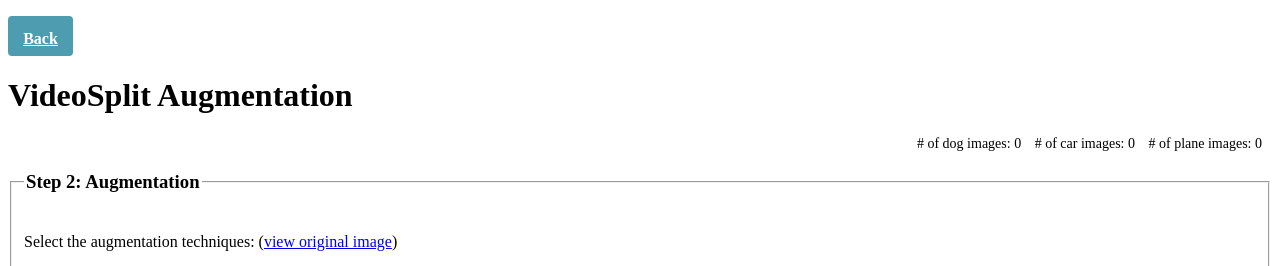
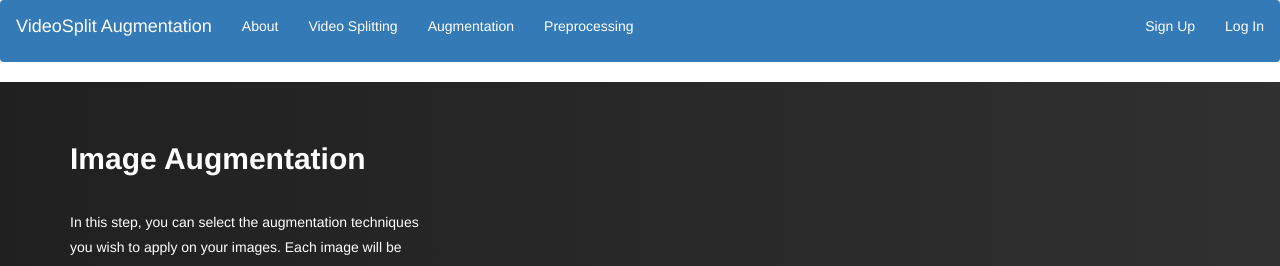
Before and after one commit to Santript/SplitVideoAugmentation, a Flask app: page /augmentation in a window 1280 px wide. Shown: the top 266 px of the page. Run offline with Flask 2, Linux system fonts and the light colour scheme; some libraries are stand-ins or nearby versions.

Commit message:
Page styling all done and process confirmed works

```diff
--- a/visualization2/server/app.py
+++ b/visualization2/server/app.py
@@ -44,7 +44,6 @@ def allProcesses():
 	updateSubjectMatter()
 	uploadVideoFileAndRun()
 	updateSubjectMatterJson()
-	removeCloseFrames()
 
 	#writing to json file
 	#with open("static/json/data.json", "w") as read_file:
@@ -111,12 +110,15 @@ def uploadVideoFileAndRun():
 				v2fFile = open(r'videoToFrames.py', 'r').read()
 				#executing py script
 				log.LOG_INFO("Splitting video into frames-----------------------------------------")
-				return exec(v2fFile)
+				exec(v2fFile)
+
+				#removing similar frames
+				log.LOG_INFO("removing frames------------------------------------------------------")
+
+				removeSomeFrames.removeFrames(crucialData["step_1"]["subject_matter"].split(" "))
 
 		else:
 			log.LOG_INFO("unable to save video and execute py script")
-
-		#checking if POST request was received
 
 
 
@@ -137,15 +139,6 @@ def updateSubjectMatterJson():
 	with open("static/json/step_1.json", "w") as write_file:
 		json.dump(crucialData, write_file, indent=2)
 		write_file.close()
-
-
-def removeCloseFrames():
-	if request.method == "POST":
-		removeFramesConfirmation = request.get_json()
-
-		if removeFramesConfirmation == "Remove Frames":
-			log.LOG_INFO("removing frames------------------------------------------------------")
-			removeSomeFrames.removeFrames(sm_list)
 
 
 #receives confirmation POST request from js file and then runs videoToFrames.py, which generates all the frames and places them in dataset directory
@@ -183,6 +176,7 @@ def changeAugmentationMethods():
 	if request.method == "POST":
 		augmentationMethods = request.get_json()
 
+		#setting augmentation in json file
 		augmentationData["step_2"]["makeGrayScale"] = augmentationMethods["makeGrayScale"]
 		augmentationData["step_2"]["addEmboss"] = augmentationMethods["addEmboss"]
 		augmentationData["step_2"]["addEdgeEnhance"] = augmentationMethods["addEdgeEnhance"]
@@ -193,6 +187,7 @@ def changeAugmentationMethods():
 		augmentationData["step_2"]["xShearImg"] = augmentationMethods["xShearImg"]
 		augmentationData["step_2"]["yShearImg"] = augmentationMethods["yShearImg"]
 
+		#writing to json file
 		with open("static/json/step_2.json", "w") as write_file:
 			json.dump(augmentationData, write_file, indent=2)
 			write_file.close()
--- a/visualization2/server/static/styles/index.js
+++ b/visualization2/server/static/styles/index.js
@@ -28,8 +28,8 @@ Sends subject matter to server as POST request using ajax
 function sendSubjectMatter(){
 
 	$('#first_select li').on('click', function(){
-		$(".btn:first-child").text($(this).text());
-		$(".btn:first-child").val($(this).text());
+		$("#subj_button").text($(this).text());
+		$("#subj_button").val($(this).text());
 
 	    var subject_matter = $(this).text();
 
@@ -148,6 +148,11 @@ function showAugmentationMethods(){
 	augmentationDiv.style.display = "block";
 }
 
+// function showLoader(){
+// 	var loader = document.getElementById("my_loader");
+// 	setTimeout(() => {  loader.style.display = "block"; }, 2000);
+// }
+
 function showFrameProgress(){
 	document.getElementById("frameProgress").style.display = "inline";
 }
--- a/visualization2/server/static/styles/main.css
+++ b/visualization2/server/static/styles/main.css
@@ -260,11 +260,12 @@ input#yShearImg[type=checkbox]:checked + label {
 
 .loader {
 	border: 5px solid #f3f3f3;
+	margin-left: 550px;
 	border-radius: 50%;
 	border-top: 5px solid #3498db;
 	width: 40px;
 	height: 40px;
-	-webkit-animation: spin 2s linear infinite; /* Safari */
+	-webkit-animation: spin 2s linear infinite;
 	animation: spin 2s linear infinite;
 }
 
--- a/visualization2/server/templates/augmentation.html
+++ b/visualization2/server/templates/augmentation.html
@@ -8,16 +8,44 @@
 	<title>VideoSplit Data Augmentation</title>
 	<link rel= "stylesheet" type= "text/css" href= "{{ url_for('static',filename='styles/main.css') }}">
 	<link rel= "stylesheet" type= "text/css" href= "{{ url_for('static',filename='styles/augmentation.css') }}">
+	<link rel="stylesheet" href="https://maxcdn.bootstrapcdn.com/bootstrap/3.4.1/css/bootstrap.min.css">
 	<link rel="stylesheet" href="https://cdnjs.cloudflare.com/ajax/libs/font-awesome/4.7.0/css/font-awesome.min.css">
 	<script src="http://ajax.googleapis.com/ajax/libs/jquery/1.5/jquery.min.js"></script>
+	<script src="https://maxcdn.bootstrapcdn.com/bootstrap/3.4.1/js/bootstrap.min.js"></script>
 </head>
 
 <script type="text/javascript" src="{{ url_for('static', filename='styles/index.js') }}"> </script>
 <script type="text/javascript" src="{{ url_for('static', filename='json/data.json') }}"> </script>
 
 <body style="background-color: 	#fff">
-	<p><a class="backButton" href="{{url_for('allProcesses')}}">Back</a></p>
-	<h1>VideoSplit Augmentation</h1>
+
+	<nav class="navbar navbar-expand-sm bg-primary navbar-dark">
+	  <div class="container-fluid">
+	    <div class="navbar-header">
+	      <a class="navbar-brand" href="#"><p style="color: #fff">VideoSplit Augmentation</p></a>
+	    </div>
+	    <ul class="nav navbar-nav">
+	      <li class="active"><a href="{{url_for('allProcesses')}}"><p style="color: #fff">About</p></a></li>
+	      <li><a href="{{url_for('allProcesses')}}"><p style="color: #fff">Video Splitting</p></a></li>
+	      <li><a href="{{url_for('index')}}"><p style="color: #fff">Augmentation</p></a></li>
+	      <li><a href="{{url_for('allPreprocess')}}"><p style="color: #fff">Preprocessing</p></a></li>
+	    </ul>
+	    <ul class="nav navbar-nav navbar-right">
+	    	<li><a href="#"><p style="color: #fff">Sign Up</p></a></li>
+	    	<li><a href="#"><p style="color: #fff">Log In</p></a></li>
+	    </ul>
+	  </div>
+	</nav>
+	<div id="nav-gradient">
+		<div class="container">
+			<br><br>
+			<h2 style="color: #fff"><b>Image Augmentation</b></h2>
+			<br>
+			<h5 style="color: #fff">In this step, you can select the augmentation techniques</h5>
+			<h5 style="color: #fff">you wish to apply on your images. Each image will be</h5>
+			<h5 style="color: #fff">augmented based on what you select.</h5>
+		</div>
+	</div>
 	<div class="subjectMatterCount">
 		<label># of dog images:</label>
 		<span style="padding-right: 10px" id="numDog">{{numberDog}}</span>
@@ -26,9 +54,10 @@
 		<label># of plane images:</label>
 		<span style="padding-right: 10px" id="numPlane">{{numberPlane}}</span>
 	</div>
+	<div class="container">
 		<fieldset>
-		<legend><h3>Step 2: Augmentation</h3></legend>
-		<p>Select the augmentation techniques: (<a href="../static/pics/augmentation/htmlcar.jpg" target="_blank">view original image</a>)</p>
+			<br>
+			<h4>Select the augmentation techniques: (<a href="../static/pics/augmentation/htmlcar.jpg" target="_blank">view original image</a>)</h4>
 			<div class="row">
 				<div class="column">
 					<input type="checkbox" id="makeGrayScale" name="makeGrayScale"/><label for="makeGrayScale"></label>
@@ -68,26 +97,28 @@
 				</div>
 			</div>
 			<br>
-		<button name="confirmAugmentation" id="confirmAugmentation" onclick="showAugmentationMethods();">Confirm Augmentation Methods</button>
+			<button class="btn btn-danger" name="confirmAugmentation" id="confirmAugmentation" onclick="showAugmentationMethods();">Confirm Augmentation Methods</button>
 			<!--<input type="Submit" name="confirmAugmentation" id="confirmAugmentation" onclick="showAugmentationMethods(); sendAugmentation();" value="Confirm Augmentation Methods"/>-->
 			<br><br>
 			<div id = "postAugmentation" style="display: none">
 				<strong>Augmentation methods chosen:</strong>
-			<p id="showGrayScale" style="text-indent: 2em; font-size: 11px"></p>
-			<p id="showEmboss" style="text-indent: 2em; font-size: 11px"></p>
-			<p id="showEdgeEnhance" style="text-indent: 2em; font-size: 11px"></p>
-			<p id="showExtraEdgeEnhance" style="text-indent: 2em; font-size: 11px"></p>
-			<p id="showRGBToHSV" style="text-indent: 2em; font-size: 11px"></p>
-			<p id="showFlipImg" style="text-indent: 2em; font-size: 11px"></p>
-			<p id="showMirrorImg" style="text-indent: 2em; font-size: 11px"></p>
-			<p id="showXShear" style="text-indent: 2em; font-size: 11px"></p>
-			<p id="showYShear" style="text-indent: 2em; font-size: 11px"></p>
+				<br><br>
+				<p id="showGrayScale" style="text-indent: 2em; font-size: 12px"></p>
+				<p id="showEmboss" style="text-indent: 2em; font-size: 12px"></p>
+				<p id="showEdgeEnhance" style="text-indent: 2em; font-size: 12px"></p>
+				<p id="showExtraEdgeEnhance" style="text-indent: 2em; font-size: 12px"></p>
+				<p id="showRGBToHSV" style="text-indent: 2em; font-size: 12px"></p>
+				<p id="showFlipImg" style="text-indent: 2em; font-size: 12px"></p>
+				<p id="showMirrorImg" style="text-indent: 2em; font-size: 12px"></p>
+				<p id="showXShear" style="text-indent: 2em; font-size: 12px"></p>
+				<p id="showYShear" style="text-indent: 2em; font-size: 12px"></p>
 				<br>
-			<input type="Submit" name="startAugmentation" id="startAugmentation" onclick=" sendAugmentation();" value="Start Augmentation"/>
+				<div class="text-right">
+					<input class="btn btn-success" type="Submit" name="startAugmentation" id="startAugmentation" onclick=" sendAugmentation();" value="Start Augmentation"/>
+				</div>
+				<br>
 			</div>
 		</fieldset>
-	<div id="nextPageButton">
-		<p><a class="nextPageButtonLooks" href="{{url_for('allPreprocess')}}">Next Step</a></p>
 	</div>
 </body>
 
```
Also changed, not shown: visualization2/server/templates/preprocess.html (+43 -5 lines), visualization2/server/templates/videoToFrames.html (+42 -9 lines). Lines whose indentation alone changed are shown as unchanged.
